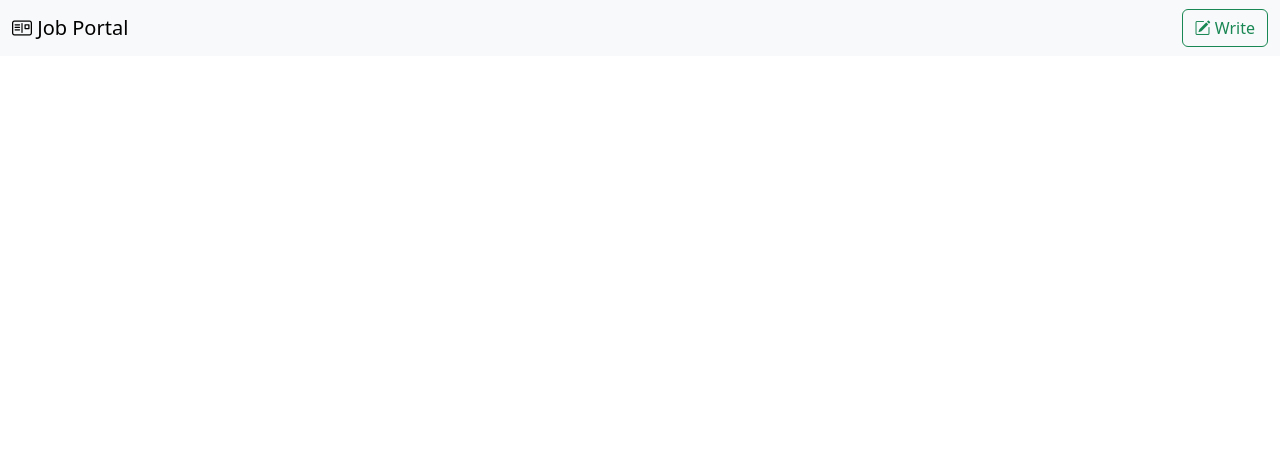
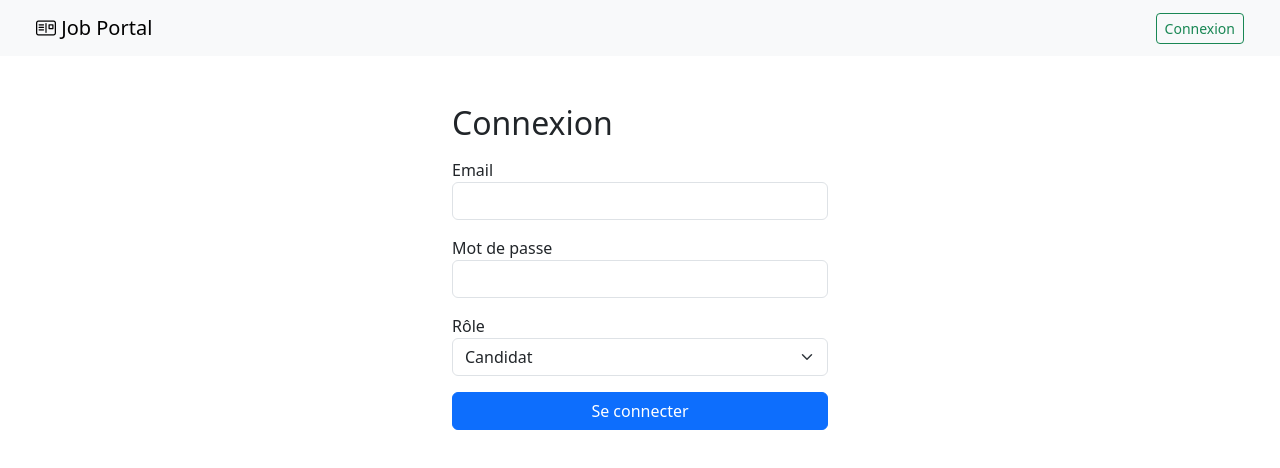
Before and after one commit to Matthieu21700/blogger-frontend, an Angular app: page /login in a window 1280 px wide. Before the commit this address led to /. Shown: the top 468 px of the page. Built offline with nearby package versions, Linux system fonts and the light colour scheme.

Commit message:
Page de Connexion

```diff
--- a/src/app/app-routing.module.ts
+++ b/src/app/app-routing.module.ts
@@ -3,11 +3,13 @@ import { RouterModule, Routes } from '@angular/router';
 import { PostListComponent } from './post-list/post-list.component';
 import { PostFormComponent } from './components/formulaire/post-form.component';
 import { JobListComponent } from './components/job-list/job-list.component';
+import { LoginComponent } from './login/login.component';
 
 const routes: Routes = [
   {path: 'add-post', component: PostFormComponent },
   {path: 'post',component:PostListComponent},
   {path:'',component: JobListComponent},
+  {path:'login',component:LoginComponent}
     // Route pour le formulaire
 
 ];
--- a/src/app/app.component.ts
+++ b/src/app/app.component.ts
@@ -1,4 +1,5 @@
 import { Component } from '@angular/core';
+import { Router } from '@angular/router';
 
 @Component({
   selector: 'app-root',
--- a/src/app/app.module.ts
+++ b/src/app/app.module.ts
@@ -15,6 +15,7 @@ import { CategoryService } from './services/category.service';
 import { FormsModule } from '@angular/forms';
 import { JobListComponent } from './components/job-list/job-list.component';
 import { JobService } from './services/job.service';
+import { LoginComponent } from './login/login.component';
 
 @NgModule({
   declarations: [
@@ -22,7 +23,8 @@ import { JobService } from './services/job.service';
     TopBarComponent,
     PostListComponent,
     PostListItemComponent,
-    JobListComponent
+    JobListComponent,
+    LoginComponent
 
   ],
   imports: [
--- a/src/app/components/top-bar/top-bar.component.html
+++ b/src/app/components/top-bar/top-bar.component.html
@@ -1,14 +1,24 @@
-<nav class="navbar bg-body-tertiary">
-    <div class="container-fluid">
+<nav class="navbar bg-body-tertiary px-4">
+  <div class="container-fluid">
     <a class="navbar-brand" [routerLink]="['/']">
-    <i class="bi bi-postcard"></i> Job Portal
+      <i class="bi bi-postcard"></i> Job Portal
     </a>
-    <form class="d-flex">
-        <a href="add-post">
-    <button class="btn btn-outline-success" type="button">
-    <i class="bi bi-pencil-square"></i> Write
-    </button>
-</a>
-    </form>
+
+    <div class="ms-auto d-flex align-items-center">
+      <ng-container *ngIf="isConnected(); else loginLink">
+        <span class="me-3">
+          Connecté en tant que <strong>{{ getRoleLabel() }}</strong>
+        </span>
+        <button class="btn btn-outline-danger btn-sm" (click)="logout()">Déconnexion</button>
+      </ng-container>
+
+      <ng-template #loginLink>
+        <a [routerLink]="['/login']">
+          <button class="btn btn-outline-success btn-sm" type="button">
+            Connexion
+          </button>
+        </a>
+      </ng-template>
     </div>
-    </nav>
+  </div>
+</nav>
--- a/src/app/components/top-bar/top-bar.component.ts
+++ b/src/app/components/top-bar/top-bar.component.ts
@@ -1,8 +1,26 @@
 import {Component} from '@angular/core';
+import { Router } from '@angular/router';
 
 @Component({
     selector :'app-top-bar',
     templateUrl:'./top-bar.component.html',
     styleUrl: './top-bar.component.css',
     standalone: false
-})export class TopBarComponent{}
+})export class TopBarComponent{
+     constructor(private router: Router) {}
+
+  isConnected(): boolean {
+    return localStorage.getItem('userRole') !== null;
+  }
+
+  getRoleLabel(): string {
+    const role = localStorage.getItem('userRole');
+    return role === 'RECRUITER' ? 'Recruteur' : 'Candidat';
+  }
+
+  logout(): void {
+    localStorage.removeItem('userRole');
+    localStorage.removeItem('userEmail');
+    this.router.navigate(['/login']);
+  }
+}
--- /dev/null
+++ b/src/app/login/login.component.html
@@ -0,0 +1,24 @@
+<div class="container mt-5" style="max-width: 400px;">
+  <h2 class="mb-3">Connexion</h2>
+  <form (ngSubmit)="login()" #loginForm="ngForm">
+    <div class="mb-3">
+      <label>Email</label>
+      <input type="email" class="form-control" [(ngModel)]="email" name="email" required />
+    </div>
+
+    <div class="mb-3">
+      <label>Mot de passe</label>
+      <input type="password" class="form-control" [(ngModel)]="password" name="password" required />
+    </div>
+
+    <div class="mb-3">
+      <label>Rôle</label>
+      <select class="form-select" [(ngModel)]="role" name="role" required>
+        <option value="RECRUITER">Recruteur</option>
+        <option value="JOB_SEEKER">Candidat</option>
+      </select>
+    </div>
+
+    <button class="btn btn-primary w-100">Se connecter</button>
+  </form>
+</div>
--- /dev/null
+++ b/src/app/login/login.component.ts
@@ -0,0 +1,29 @@
+import { Component } from '@angular/core';
+import { Router } from '@angular/router';
+
+@Component({
+  selector: 'app-login',
+  standalone: false,
+  templateUrl: './login.component.html',
+  styleUrl: './login.component.css'
+})
+export class LoginComponent {
+    email = '';
+  password = '';
+  role = 'JOB_SEEKER';
+
+  constructor(private router: Router) {}
+
+  login() {
+    // Enregistrement "fake" des infos
+    localStorage.setItem('userRole', this.role);
+    localStorage.setItem('userEmail', this.email);
+
+    // Redirection selon rôle
+    if (this.role === 'RECRUITER') {
+      this.router.navigate(['post']);
+    } else {
+      this.router.navigate(['']);
+    }
+  }
+}
```
Also changed, not shown: src/app/login/login.component.css (added), 1 other file (tests, documents, lock files or other folders).
